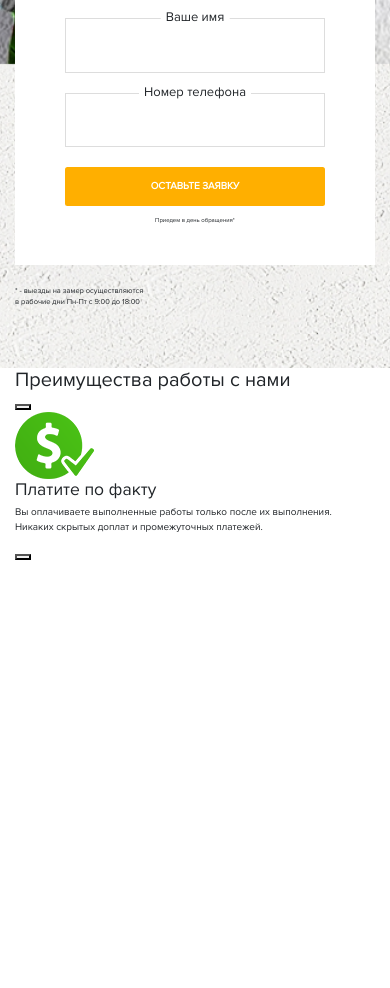
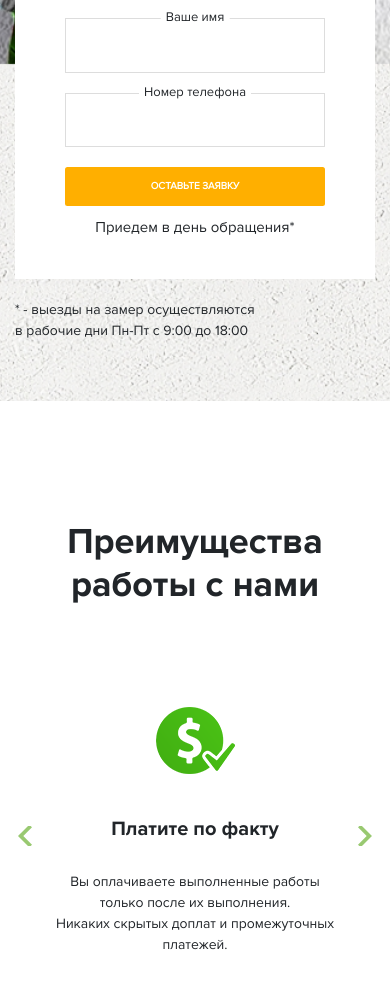
Before and after one commit to Yourloff/Yourloff.github.io, a plain HTML site: page first_adapt_site/index.html in a window 390 px wide. Shown: the part 780-1768 px from the top of the page. Before the commit the page ends 1342 px from the top, so only its background shows below. Drawn offline with nearby package versions, Linux system fonts and the light colour scheme.

Commit message:
add style slider

```diff
--- a/first_adapt_site/less/style.less
+++ b/first_adapt_site/less/style.less
@@ -121,10 +121,11 @@ button, input, a, .main-form-control{
   height: 70px;
 
   .phone-link{
-    font-size: 20px;
+
      a{
         text-decoration: none;
         color: @text-color;
+        font-size: 2rem;
       }
     }
   }
@@ -196,7 +197,6 @@ button, input, a, .main-form-control{
 
       label{
         position: absolute;
-        //left: 50%;
         transform: translateX(-50%) translateY(-50%);
         padding: 0.5rem;
         font-size: 1.3rem;
@@ -225,12 +225,13 @@ button, input, a, .main-form-control{
       small{
         display: block;
         text-align: center;
-        font-size: 0.6rem;
+        font-size: 1.5rem;
       }
       margin-bottom: 2rem;
     }
     &-tagging{
-      font-size: 0.75rem;
+      text-align: left;
+      font-size: 1.4rem;
     }
 
     .wrap
@@ -247,6 +248,62 @@ button, input, a, .main-form-control{
     }
 }
 
+.features{
+  &-block{
+    text-align: center;
+  }
+  h3{
+    .boldProxima();
+    font-size: 2rem;
+    margin-bottom: 3rem;
+  }
+  p{
+    display: inline-block;
+    width: 80%;
+    font-size: 1.4rem;
+  }
+  &-img{
+    height: 8rem;
+    margin-bottom: 3rem;
+    img{
+      display: block;
+      margin: 0 auto;
+    }
+  }
+}
+
+.arrow{
+  top: 50%;
+  transform: translateY(-50%);
+  position: absolute;
+  z-index: 99;
+  width: 2rem;
+  height: 2rem;
+  border: none;
+}
+.prev{
+  left: 0;
+  background: url('../img/left-arrow.svg') center no-repeat;
+  background-size: 70%;
+}
+.next{
+  right: 0;
+  background: url('../img/right-arrow.svg') center no-repeat;
+  background-size: 70%;
+}
+
+/* Typography */
+section{
+  padding: 10rem 0;
+}
+.section-header{
+  margin: 2rem 0 10rem;
+  .boldProxima();
+  font-size: 3.6rem;
+  text-align: center;
+}
+
+
 @media (max-width: 991px) {
 
   .main{
@@ -254,10 +311,10 @@ button, input, a, .main-form-control{
 
     .phone-link{
       text-align: center;
+      margin-top: 2rem;
     }
     &-content{
       margin-top: 3rem;
-
     }
     &-title{
       padding-bottom: 3rem;
@@ -271,7 +328,10 @@ button, input, a, .main-form-control{
     text-align: center;
 
     .phone-link{
-      font-size: 1.3rem;
+      a{
+        font-size: 1.9rem;
+      }
+
     }
     .wrap-block{
       text-align: center;
```
Also changed, not shown: first_adapt_site/less/style.css.
